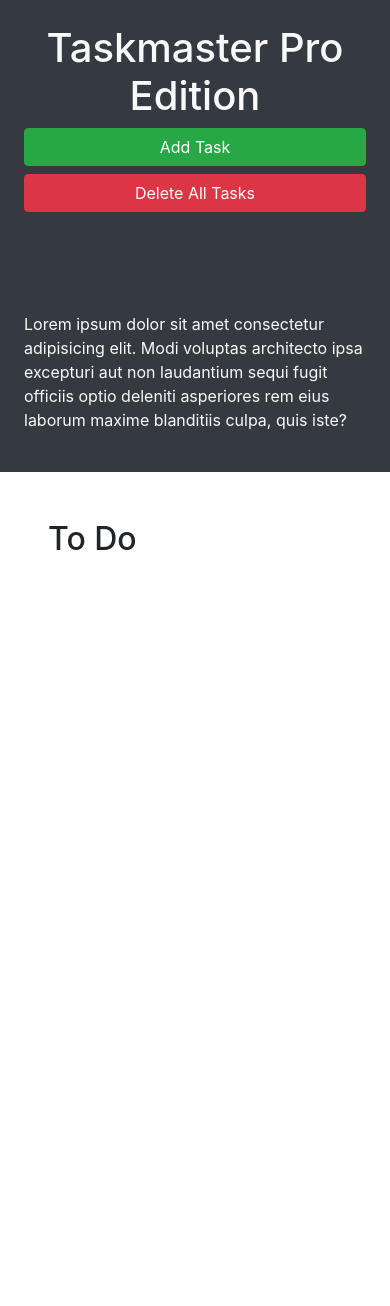
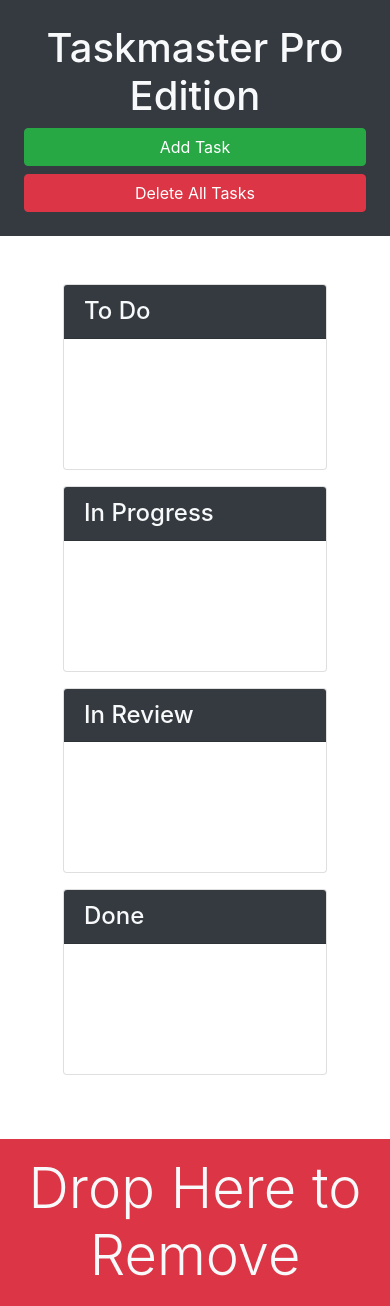
Before and after one commit to Waters000/taskmaster-pro, a plain HTML site: page index.html in a window 390 px wide. Before the commit the page ends 844 px from the top, so only its background shows below. Drawn offline with nearby package versions, Linux system fonts and the light colour scheme.

Commit message:
update droppable

```diff
--- a/assets/js/script.js
+++ b/assets/js/script.js
@@ -91,5 +91,70 @@ $("#remove-tasks").on("click", function() {
   saveTasks();
 });
 
+
+$(".card .list-group").sortable({
+  connectWith: $(".card .list-group"),
+  scroll: false,
+  tolerance: "pointer",
+  helper: "clone",
+  activate: function(event) {
+    console.log("activate", this);
+  },
+  deactivate: function(event) {
+    console.log("deactivate", this);
+  },
+  over: function(event) {
+    console.log("over", event.target);
+  },
+  out: function(event) {
+    console.log("out", event.target);
+  },
+  update: function(event) {
+    var tempArr = [];
+
+    // loop over current set of children in sortable list
+    $(this).children().each(function() {
+      var text = $(this)
+      .find("p")
+      .text()
+      .trim();
+
+      var date = $(this)
+      .find("span")
+      .text()
+      .trim();
+
+      // add task data to the temp array as an object
+      tempArr.push({
+        text: text,
+        date: date
+      });
+    });
+// trim down list's ID to match object property
+var arrName = $(this)
+.attr("id")
+.replace("list-", "");
+
+// update array on tasks object and save
+tasks[arrName] = tempArr;
+saveTasks();
+  }
+});
+
+$("#trash").droppable({
+  accept: ".card .list-group-item",
+  tolerance: "touch",
+  drop: function(event, ui) {
+   ui.draggable.remove();
+  },
+  over: function(event, ui) {
+    console.log(ui);
+  },
+  out: function(event, ui) {
+    console.log(ui);
+  }
+});
+
+
 // load tasks for the first time
 loadTasks();
--- a/index.html
+++ b/index.html
@@ -6,6 +6,7 @@
   <meta name="viewport" content="width=device-width, initial-scale=1.0">
   <meta http-equiv="X-UA-Compatible" content="ie=edge">
   <link rel="stylesheet" href="https://cdnjs.cloudflare.com/ajax/libs/twitter-bootstrap/4.3.1/css/bootstrap.min.css">
+  <link rel="stylesheet" href="https://cdnjs.cloudflare.com/ajax/libs/jqueryui/1.12.1/themes/base/jquery-ui.min.css">
   <link rel="stylesheet" href="./assets/css/style.css" />
   <title>Taskmaster Pro</title>
 </head>
@@ -13,21 +14,63 @@
 <body>
 
   <div class="row min-vh-100 no-gutters">
-    <header class="col-12 col-lg-3 bg-dark text-light d-flex flex-column p-4 p-lg-3">
+    <header class="col-12 col-lg-3 bg-dark text-light sticky-top d-flex flex-column p-4 p-lg-3">
       <h1 class="text-center">Taskmaster Pro Edition</h1>
       <button id="create-task" class="btn btn-block btn-success" data-toggle="modal" data-target="#task-form-modal">Add
         Task</button>
       <button id="remove-tasks" class="btn btn-block btn-danger">Delete All Tasks</button>
-      <p class="mt-auto">Lorem ipsum dolor sit amet consectetur adipisicing elit. Modi voluptas architecto ipsa
+      <p class="mt-auto d-none d-lg-block">Lorem ipsum dolor sit amet consectetur adipisicing elit. Modi voluptas architecto ipsa
         excepturi aut non
         laudantium sequi fugit officiis optio deleniti asperiores rem eius laborum maxime blanditiis culpa, quis iste?
       </p>
     </header>
-    <main class="col-12 col-lg-9">
-      <div class="m-5">
-        <h2>To Do</h2>
-        <ul id="list-toDo" class="list-group"> </ul>
+    <main class="col-12 col-lg-9 d-flex flex-column">
+      <div class="m-5 row justify-content-around">
+        <!--todo start-->
+        <div class="col-12 col-md-6 col-xl-3 mb-3">
+          <div class="card">
+        <h4 class="card-header bg-dark text-light">To Do</h4>
+        <ul id="list-toDo" class="list-group list-group-flush"> </ul>
       </div>
+    </div>
+      <!--todo end-->
+      <!--in progress start-->
+      <div class="col-12 col-md-6 col-xl-3 mb-3">
+        <div class="card">
+        <h4 class="card-header bg-dark text-light">In Progress</h4>
+        <ul id="list-inProgress" class="list-group list-group-flush">
+
+        </ul>
+      </div>
+    </div>
+      <!-- in progress end-->
+      <!--in review start-->
+      <div class="col-12 col-md-6 col-xl-3 mb-3">
+        <div class="card">
+        <h4 class="card-header bg-dark text-light">In Review</h4>
+        <ul id="list-inReview" class="list-group list-group-flush">
+
+        </ul>
+      </div>
+    </div>
+      <!-- End review -->
+      <!--done area start-->
+      <div class="col-12 col-md-6 col-xl-3 mb-3">
+        <div class="card">
+        <h4 class="card-header bg-dark text-light">Done</h4>
+        <ul id="list-done" class="list-group list-group-flush">
+
+        </ul>
+      </div>
+    </div>
+      <!--end done area-->
+    </div>
+    <!-- trash drop zone-->
+    <div id="trash" class="mt-auto">
+      <div class=" w-100 bg-danger p-3 text-center text-light display-4 mt-auto">
+        Drop Here to Remove
+      </div>
+    </div>
     </main>
   </div>
 
@@ -46,11 +89,11 @@
           <form>
             <div class="form-group">
               <label for="modalTaskDescription">Task description</label>
-              <textarea id="modalTaskDescription" rows="3"></textarea>
+              <textarea id="modalTaskDescription" rows="3" class="form-control"></textarea>
             </div>
             <div class="form-group">
               <label for="modalDueDate">Due date</label>
-              <input type="text" id="modalDueDate" placeholder="mm/dd/yyyy" autocomplete="off" />
+              <input type="text" class="form-control" id="modalDueDate" placeholder="mm/dd/yyyy" autocomplete="off" />
             </div>
           </form>
         </div>
@@ -63,6 +106,8 @@
   </div>
 
   <script src="https://cdnjs.cloudflare.com/ajax/libs/jquery/3.4.1/jquery.min.js"></script>
+  <script src="https://cdnjs.cloudflare.com/ajax/libs/jqueryui/1.12.1/jquery-ui.min.js"></script>
+  <script src="https://cdn.jsdelivr.net/npm/jquery-ui-touch-punch@0.2.3/jquery.ui.touch-punch.min.js"></script>
   <script src="https://cdnjs.cloudflare.com/ajax/libs/popper.js/1.15.0/umd/popper.min.js"></script>
   <script src="https://cdnjs.cloudflare.com/ajax/libs/twitter-bootstrap/4.3.1/js/bootstrap.min.js"></script>
   <script src="./assets/js/script.js"></script>
```
